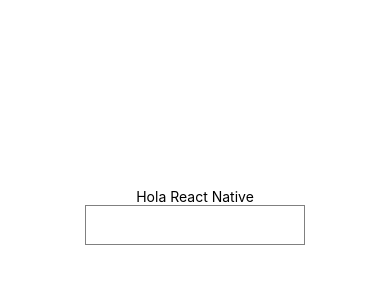
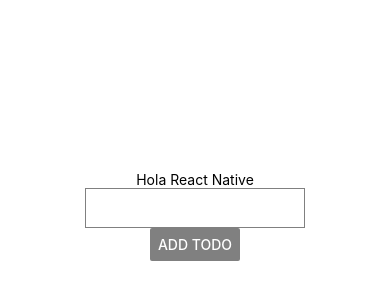
Before and after one commit to quowtf/todoappjs, a React Native app: screen / in a window 390 px wide. Shown: the part 206-506 px from the top of the page. Built offline with nearby package versions, Linux system fonts and the light colour scheme.

Commit message:
chore: add single button

```diff
--- a/App.js
+++ b/App.js
@@ -1,5 +1,5 @@
 import React from "react";
-import { View, Text, TextInput } from "react-native";
+import { View, Text, TextInput, Button } from "react-native";
 
 class App extends React.Component {
   render() {
@@ -13,6 +13,7 @@
             borderWidth: 1
           }}
         />
+        <Button title="Add Todo" color="grey" />
       </View>
     );
   }
```
